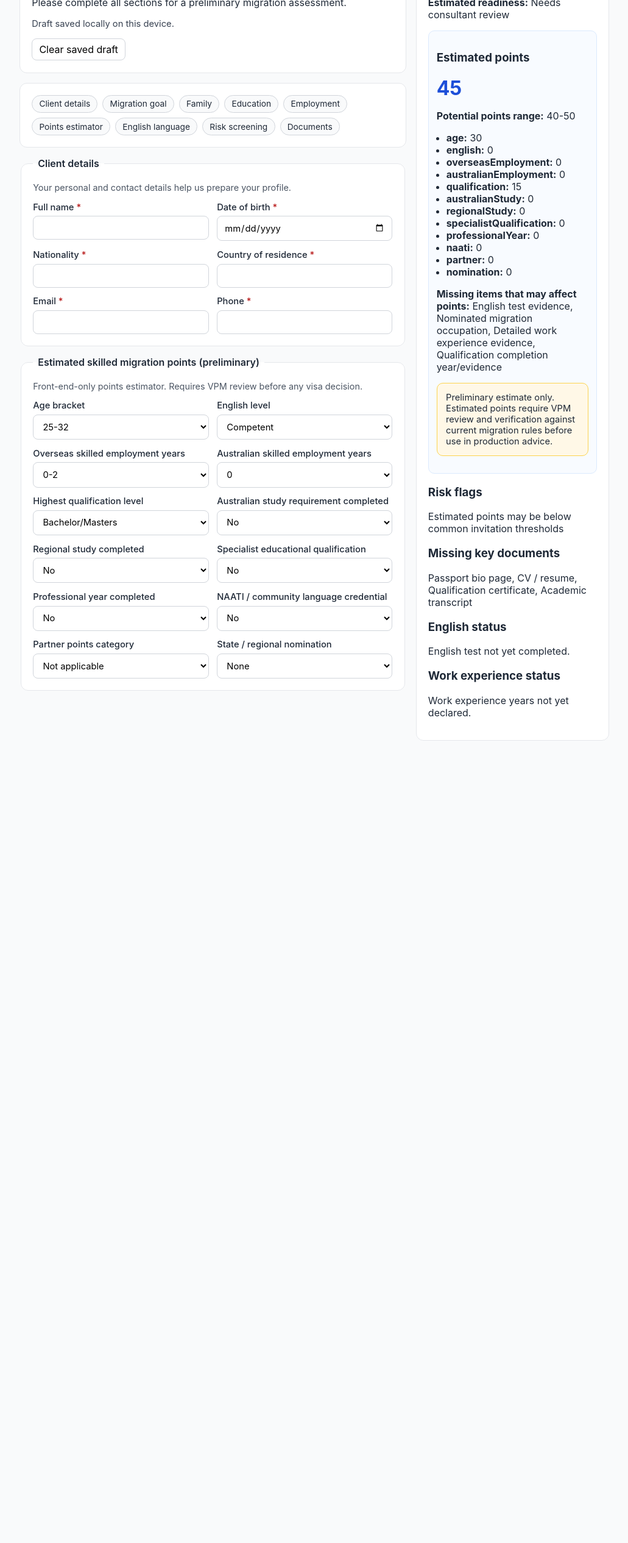
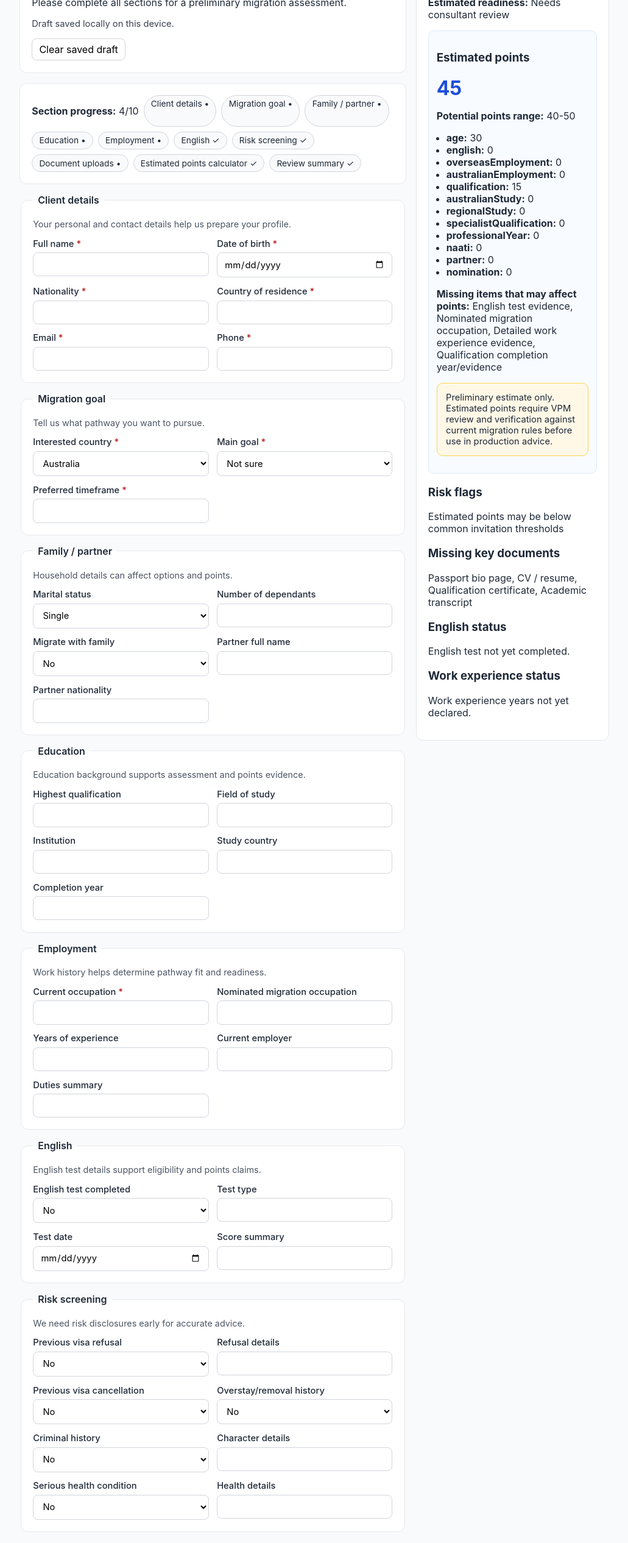
Before and after one commit to VisaPassMigration/VPM-online-enquiry-form, a Next.js app: page /intake in a window 1280 px wide. Shown: the part 200-2731 px from the top of the page at 61% size, without its empty margins (124-1155 px from the left). Before the commit the page ends 1447 px from the top, so only its background shows below. Built offline with nearby package versions, Linux system fonts and the light colour scheme.

Commit message:
Restore full intake questionnaire sections and fields

```diff
--- a/src/app/intake/page.tsx
+++ b/src/app/intake/page.tsx
@@ -100,7 +100,7 @@ const documentUploadConfig: FileUploadConfig[] = [
   { key: 'otherSupportingDocs', label: 'Other supporting documents', acceptedTypes: '.pdf,.jpg,.jpeg,.png,.doc,.docx', required: false },
 ];
 
-const sectionNav = [{ id: 'client-details', label: 'Client details' }, { id: 'migration-goal', label: 'Migration goal' }, { id: 'family', label: 'Family' }, { id: 'education', label: 'Education' }, { id: 'employment', label: 'Employment' }, { id: 'points-estimator', label: 'Points estimator' }, { id: 'english-language', label: 'English language' }, { id: 'risk-screening', label: 'Risk screening' }, { id: 'documents', label: 'Documents' }] as const;
+const sectionNav = [{ id: 'client-details', label: 'Client details' }, { id: 'migration-goal', label: 'Migration goal' }, { id: 'family', label: 'Family / partner' }, { id: 'education', label: 'Education' }, { id: 'employment', label: 'Employment' }, { id: 'english-language', label: 'English' }, { id: 'risk-screening', label: 'Risk screening' }, { id: 'documents', label: 'Document uploads' }, { id: 'points-estimator', label: 'Estimated points calculator' }, { id: 'review-summary', label: 'Review summary' }] as const;
 const requiredFields = { fullName: 'Please enter your full name so we know what to call you.', email: 'Please share your email so we can contact you with next steps.', dateOfBirth: 'Please add your date of birth for eligibility checks.', nationality: 'Please add your nationality.', residenceCountry: 'Please add your current country of residence.', phone: 'Please add your phone number in case we need to reach you quickly.', mainGoal: 'Please choose the migration goal that best matches your plans.', currentOccupation: 'Please add your current occupation.' };
 const keyItems = Object.keys(requiredFields) as Array<keyof typeof requiredFields>;
 
@@ -118,12 +118,39 @@ const onBlur = (field: keyof IntakeFormData) => { setTouched((prev) => ({ ...pre
 const onSubmit = (event: FormEvent) => { event.preventDefault(); setSubmitAttempted(true); const errors = validate(formData); setValidationErrors(errors); if (Object.keys(errors).length > 0) return; };
 const clearSavedDraft = () => { window.localStorage.removeItem(DRAFT_KEY); setFormData(initialData); setValidationErrors({}); setTouched({}); setSubmitAttempted(false); setDraftStatus('Saved draft cleared. You can start again anytime.'); };
 const shouldShowError = (field: keyof IntakeFormData) => Boolean(validationErrors[field] && (submitAttempted || touched[field]));
+
+const sectionCompletion = useMemo(() => {
+const completionChecks: Record<string, boolean> = {
+  'client-details': Boolean(formData.fullName && formData.dateOfBirth && formData.nationality && formData.residenceCountry && formData.email && formData.phone),
+  'migration-goal': Boolean(formData.mainGoal && formData.interestedCountry && formData.timeframe),
+  family: Boolean(formData.maritalStatus && formData.dependants && formData.migrateWithFamily),
+  education: Boolean(formData.highestQualification && formData.fieldOfStudy && formData.institution && formData.studyCountry && formData.completionYear),
+  employment: Boolean(formData.currentOccupation && formData.migrationOccupation && formData.workExperienceYears && formData.currentEmployer && formData.dutiesSummary),
+  'english-language': Boolean(formData.englishTestCompleted && (formData.englishTestCompleted === 'No' || (formData.englishTestType && formData.englishScoreSummary))),
+  'risk-screening': Boolean(formData.previousRefusal && formData.previousCancellation && formData.overstayRemoval && formData.criminalHistory && formData.healthCondition),
+  documents: documentUploadConfig.filter((d) => d.required).every((d) => Boolean(selectedFiles[d.key]?.file)),
+  'points-estimator': Boolean(formData.ageBracket && formData.englishLevel && formData.overseasSkilledEmploymentYears && formData.australianSkilledEmploymentYears && formData.highestQualificationLevel),
+  'review-summary': true,
+};
+
+const completed = Object.values(completionChecks).filter(Boolean).length;
+return { completionChecks, completed, total: sectionNav.length };
+}, [formData, selectedFiles]);
+
 const onSelectFile = (key: DocumentKey, acceptedTypes: string, fileList: FileList | null) => { if (!fileList?.[0]) return; const file = fileList[0]; const acceptedExtensions = acceptedTypes.split(',').map((entry) => entry.trim().toLowerCase()); const extension = `.${file.name.split('.').pop()?.toLowerCase()}`; let warning = ''; if (!acceptedExtensions.includes(extension)) warning = 'This file type is not supported for this field.'; else if (file.size > MAX_FILE_SIZE_BYTES) warning = 'This file is larger than 10MB.'; setSelectedFiles((prev) => ({ ...prev, [key]: { file, warning } })); };
 
 return <section className="intake-layout"><form className="intake-form" onSubmit={onSubmit} noValidate>
 <div className="hero"><h1>VPM Intake Questionnaire</h1><p>Please complete all sections for a preliminary migration assessment.</p><p className="draft-status">{draftStatus}</p><button type="button" className="secondary-btn" onClick={clearSavedDraft}>Clear saved draft</button></div>
-<nav className="section-nav card" aria-label="Questionnaire sections">{sectionNav.map((section) => <a key={section.id} href={`#${section.id}`}>{section.label}</a>)}</nav>
+<nav className="section-nav card" aria-label="Questionnaire sections"><p><strong>Section progress:</strong> {sectionCompletion.completed}/{sectionCompletion.total}</p>{sectionNav.map((section) => <a key={section.id} href={`#${section.id}`}>{section.label} {sectionCompletion.completionChecks[section.id] ? '✓' : '•'}</a>)}</nav>
 <Fieldset id="client-details" title="Client details" helper="Your personal and contact details help us prepare your profile."><Input required label="Full name" value={formData.fullName} error={shouldShowError('fullName') ? validationErrors.fullName : undefined} onBlur={() => onBlur('fullName')} onChange={(v) => onChange('fullName', v)} /><Input required label="Date of birth" type="date" value={formData.dateOfBirth} error={shouldShowError('dateOfBirth') ? validationErrors.dateOfBirth : undefined} onBlur={() => onBlur('dateOfBirth')} onChange={(v) => onChange('dateOfBirth', v)} /><Input required label="Nationality" value={formData.nationality} error={shouldShowError('nationality') ? validationErrors.nationality : undefined} onBlur={() => onBlur('nationality')} onChange={(v) => onChange('nationality', v)} /><Input required label="Country of residence" value={formData.residenceCountry} error={shouldShowError('residenceCountry') ? validationErrors.residenceCountry : undefined} onBlur={() => onBlur('residenceCountry')} onChange={(v) => onChange('residenceCountry', v)} /><Input required label="Email" type="email" value={formData.email} error={shouldShowError('email') ? validationErrors.email : undefined} onBlur={() => onBlur('email')} onChange={(v) => onChange('email', v)} /><Input required label="Phone" value={formData.phone} error={shouldShowError('phone') ? validationErrors.phone : undefined} onBlur={() => onBlur('phone')} onChange={(v) => onChange('phone', v)} /></Fieldset>
+
+<Fieldset id="migration-goal" title="Migration goal" helper="Tell us what pathway you want to pursue."><Select required label="Interested country" value={formData.interestedCountry} options={['Australia','New Zealand','Both']} onChange={(v) => onChange('interestedCountry', v)} /><Select required label="Main goal" value={formData.mainGoal} options={['Permanent residency','Employer sponsorship','Study pathway','Visitor visa','Partner/family visa','Not sure']} error={shouldShowError('mainGoal') ? validationErrors.mainGoal : undefined} onBlur={() => onBlur('mainGoal')} onChange={(v) => onChange('mainGoal', v)} /><Input required label="Preferred timeframe" value={formData.timeframe} onChange={(v) => onChange('timeframe', v)} /></Fieldset>
+<Fieldset id="family" title="Family / partner" helper="Household details can affect options and points."><Select label="Marital status" value={formData.maritalStatus} options={['Single','Married','De facto','Separated','Divorced','Widowed']} onChange={(v) => onChange('maritalStatus', v)} /><Input label="Number of dependants" type="number" min="0" value={formData.dependants} onChange={(v) => onChange('dependants', v)} /><Select label="Migrate with family" value={formData.migrateWithFamily} options={['Yes','No']} onChange={(v) => onChange('migrateWithFamily', v)} /><Input label="Partner full name" value={formData.partnerFullName} onChange={(v) => onChange('partnerFullName', v)} /><Input label="Partner nationality" value={formData.partnerNationality} onChange={(v) => onChange('partnerNationality', v)} /></Fieldset>
+<Fieldset id="education" title="Education" helper="Education background supports assessment and points evidence."><Input label="Highest qualification" value={formData.highestQualification} onChange={(v) => onChange('highestQualification', v)} /><Input label="Field of study" value={formData.fieldOfStudy} onChange={(v) => onChange('fieldOfStudy', v)} /><Input label="Institution" value={formData.institution} onChange={(v) => onChange('institution', v)} /><Input label="Study country" value={formData.studyCountry} onChange={(v) => onChange('studyCountry', v)} /><Input label="Completion year" value={formData.completionYear} onChange={(v) => onChange('completionYear', v)} /></Fieldset>
+<Fieldset id="employment" title="Employment" helper="Work history helps determine pathway fit and readiness."><Input required label="Current occupation" value={formData.currentOccupation} error={shouldShowError('currentOccupation') ? validationErrors.currentOccupation : undefined} onBlur={() => onBlur('currentOccupation')} onChange={(v) => onChange('currentOccupation', v)} /><Input label="Nominated migration occupation" value={formData.migrationOccupation} onChange={(v) => onChange('migrationOccupation', v)} /><Input label="Years of experience" value={formData.workExperienceYears} onChange={(v) => onChange('workExperienceYears', v)} /><Input label="Current employer" value={formData.currentEmployer} onChange={(v) => onChange('currentEmployer', v)} /><Input label="Duties summary" value={formData.dutiesSummary} onChange={(v) => onChange('dutiesSummary', v)} /></Fieldset>
+<Fieldset id="english-language" title="English" helper="English test details support eligibility and points claims."><Select label="English test completed" value={formData.englishTestCompleted} options={['Yes','No']} onChange={(v) => onChange('englishTestCompleted', v)} /><Input label="Test type" value={formData.englishTestType} onChange={(v) => onChange('englishTestType', v)} /><Input label="Test date" type="date" value={formData.englishTestDate} onChange={(v) => onChange('englishTestDate', v)} /><Input label="Score summary" value={formData.englishScoreSummary} onChange={(v) => onChange('englishScoreSummary', v)} /></Fieldset>
+<Fieldset id="risk-screening" title="Risk screening" helper="We need risk disclosures early for accurate advice."><Select label="Previous visa refusal" value={formData.previousRefusal} options={['Yes','No']} onChange={(v) => onChange('previousRefusal', v)} /><Input label="Refusal details" value={formData.refusalDetails} onChange={(v) => onChange('refusalDetails', v)} /><Select label="Previous visa cancellation" value={formData.previousCancellation} options={['Yes','No']} onChange={(v) => onChange('previousCancellation', v)} /><Select label="Overstay/removal history" value={formData.overstayRemoval} options={['Yes','No']} onChange={(v) => onChange('overstayRemoval', v)} /><Select label="Criminal history" value={formData.criminalHistory} options={['Yes','No']} onChange={(v) => onChange('criminalHistory', v)} /><Input label="Character details" value={formData.characterDetails} onChange={(v) => onChange('characterDetails', v)} /><Select label="Serious health condition" value={formData.healthCondition} options={['Yes','No']} onChange={(v) => onChange('healthCondition', v)} /><Input label="Health details" value={formData.healthDetails} onChange={(v) => onChange('healthDetails', v)} /></Fieldset>
+<Fieldset id="documents" title="Document uploads" helper="Upload key evidence for preliminary review. Files stay in this browser session only.">{documentUploadConfig.map((doc) => <label key={doc.key} className="field"><span>{doc.label} {doc.required ? <em className="required-indicator" aria-label="required">*</em> : null}</span><input type="file" accept={doc.acceptedTypes} onChange={(event) => onSelectFile(doc.key, doc.acceptedTypes, event.target.files)} />{selectedFiles[doc.key]?.file ? <small>Selected: {selectedFiles[doc.key]?.file.name}</small> : null}{selectedFiles[doc.key]?.warning ? <small className="field-error">{selectedFiles[doc.key]?.warning}</small> : null}</label>)}</Fieldset>
 <Fieldset id="points-estimator" title="Estimated skilled migration points (preliminary)" helper="Front-end-only points estimator. Requires VPM review before any visa decision.">
 <Select label="Age bracket" value={formData.ageBracket} options={['18-24','25-32','33-39','40-44','45+']} onChange={(v) => onChange('ageBracket', v)} />
 <Select label="English level" value={formData.englishLevel} options={['Competent','Proficient','Superior']} onChange={(v) => onChange('englishLevel', v)} />
@@ -138,7 +165,7 @@ return <section className="intake-layout"><form className="intake-form" onSubmit
 <Select label="Partner points category" value={formData.partnerPointsCategory} options={['Not applicable','Single or partner is AU citizen/PR','Partner has competent English only','Partner has skills + competent English']} onChange={(v) => onChange('partnerPointsCategory', v)} />
 <Select label="State / regional nomination" value={formData.nominationType} options={['None','State nomination (190)','Regional nomination (491)']} onChange={(v) => onChange('nominationType', v)} />
 </Fieldset></form>
-<aside className="intake-summary card"><h2>Review summary</h2><p><strong>Estimated readiness:</strong> {readinessStatus}</p><div className="points-summary"><h3>Estimated points</h3><p className="points-total">{pointsEstimate.estimatedTotalPoints}</p><p><strong>Potential points range:</strong> {pointsEstimate.potentialRange}</p><ul>{Object.entries(pointsEstimate.breakdown).map(([k,v]) => <li key={k}><strong>{k}:</strong> {v}</li>)}</ul><p><strong>Missing items that may affect points:</strong> {pointsEstimate.missingItems.length ? pointsEstimate.missingItems.join(', ') : 'None identified from entered data.'}</p><p className="disclaimer">Preliminary estimate only. Estimated points require VPM review and verification against current migration rules before use in production advice.</p></div><h3>Risk flags</h3><p>{riskFlags.length ? riskFlags.join(', ') : 'No risk flags from current answers.'}</p><h3>Missing key documents</h3><p>{missingRequiredDocuments.length ? missingRequiredDocuments.join(', ') : 'All key required uploads selected in this session.'}</p><h3>English status</h3><p>{formData.englishTestCompleted === 'Yes' ? 'English test marked as completed.' : 'English test not yet completed.'}</p><h3>Work experience status</h3><p>{formData.workExperienceYears ? `${formData.workExperienceYears} year(s) declared.` : 'Work experience years not yet declared.'}</p></aside></section>;
+<aside id="review-summary" className="intake-summary card"><h2>Review summary</h2><p><strong>Estimated readiness:</strong> {readinessStatus}</p><div className="points-summary"><h3>Estimated points</h3><p className="points-total">{pointsEstimate.estimatedTotalPoints}</p><p><strong>Potential points range:</strong> {pointsEstimate.potentialRange}</p><ul>{Object.entries(pointsEstimate.breakdown).map(([k,v]) => <li key={k}><strong>{k}:</strong> {v}</li>)}</ul><p><strong>Missing items that may affect points:</strong> {pointsEstimate.missingItems.length ? pointsEstimate.missingItems.join(', ') : 'None identified from entered data.'}</p><p className="disclaimer">Preliminary estimate only. Estimated points require VPM review and verification against current migration rules before use in production advice.</p></div><h3>Risk flags</h3><p>{riskFlags.length ? riskFlags.join(', ') : 'No risk flags from current answers.'}</p><h3>Missing key documents</h3><p>{missingRequiredDocuments.length ? missingRequiredDocuments.join(', ') : 'All key required uploads selected in this session.'}</p><h3>English status</h3><p>{formData.englishTestCompleted === 'Yes' ? 'English test marked as completed.' : 'English test not yet completed.'}</p><h3>Work experience status</h3><p>{formData.workExperienceYears ? `${formData.workExperienceYears} year(s) declared.` : 'Work experience years not yet declared.'}</p></aside></section>;
 }
 
 function Fieldset({ id, title, helper, children }: { id: string; title: string; helper: string; children: ReactNode }) { return <fieldset id={id} className="card intake-fieldset"><legend>{title}</legend><p className="fieldset-helper">{helper}</p><div className="input-grid">{children}</div></fieldset>; }
```
